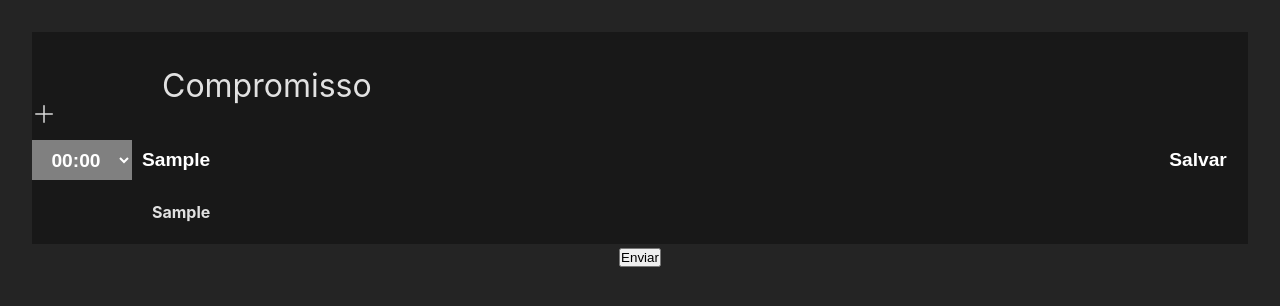
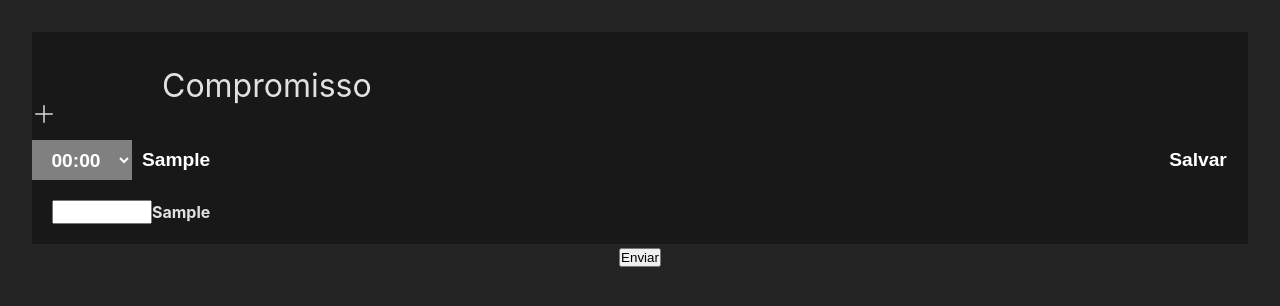
Before and after one commit to lucasnunesss/daily_site, a React (Vite) app in the folder frontend/: page / in a window 1280 px wide. Both pictures are taken after typing "Sample" into the empty fields and a click on the button "Salvar". Shown: the top 306 px of the page. Built offline with nearby package versions, Linux system fonts and the light colour scheme; no server answers.

Commit message:
trying simplified components

```diff
--- a/frontend/src/AddTask.jsx
+++ b/frontend/src/AddTask.jsx
@@ -134,14 +134,14 @@ function Tasks(){
       {tasks.tasks.map((data, index) => (
         <TaskFlow key={index}>
 
-             <span className='span-time'  onClick={e => refFuncText(data)}>{data.hora} </span>
+             <input className='span-time' readOnly="true"  onClick={e => refFuncText(data)}value={data.hora} />
               <span className='span-task' onClick={e => refFuncText(data)}>{data.task}</span>
         </TaskFlow>
       ))}
 
 {addInput ? (
             <>
-            {/* <input type="text" onChange={e => setTarefas({...tarefas, tarefa: e.target.value})} /> */}
+
             <Horarios onChange={e => setTarefas({...tarefas, tarefa: e.target.value})} selectTime={e => setTarefas({...tarefas, hora: e.target.value})} />
             <button onClick={e => {
               setInput(false)
```
